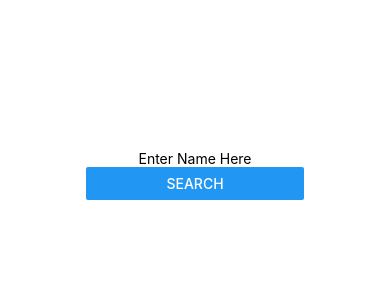
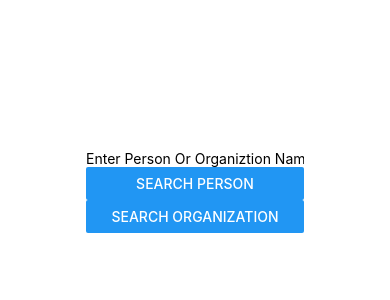
Before and after one commit to alexkhazzam/react-native, a React Native app: screen / in a window 390 px wide. Shown: the top 300 px of the page. Built offline with nearby package versions, Linux system fonts and the light colour scheme.

Commit message:
adding a show more button that displays person info

```diff
--- a/App.js
+++ b/App.js
@@ -18,6 +18,7 @@ export default function App() {
   const [requestHasError, setRequestHasError] = useState(false);
   const [showLoadingSpinner, setShowLoadingSpinner] = useState(false);
   const [isRequestDataDisplayed, setIsRequestDataDisplayed] = useState(false);
+  const [showAllPersonInfo, setShowAllPersonInfo] = useState(false);
   const [searchTextPlaceholder, setSearchTextPlaceholder] = useState(undefined);
   const [SEARCHTEXT, SETSEARCHTEXT] = useState(undefined);
   const [requestData, setRequestData] = useState([]);
@@ -45,20 +46,31 @@ export default function App() {
     };
   };
 
-  const requestHandler = async () => {
+  const requestHandler = async (organizationSearched) => {
     setShowLoadingSpinner(!showLoadingSpinner);
     setRequestData([]);
 
-    const result = await fetch(`https://npiregistry.cms.hhs.gov/api/?first_name=${
-      inputNameHandler().firstName
-    }&last_name=${inputNameHandler().lastName}&city=&lim
-      it=${20}&version=${2.1}`).catch((e) => {
+    let url = 'https://npiregistry.cms.hhs.gov/api/';
+
+    if (organizationSearched) {
+      url += `?organization_name=${SEARCHTEXT}&city=&lim
+      it=${20}&version=${2.1}`;
+    } else {
+      url += `?first_name=${inputNameHandler().firstName}&last_name=${
+        inputNameHandler().lastName
+      }&city=&lim
+        it=${20}&version=${2.1}`;
+    }
+    const result = await fetch(url).catch((e) => {
       errorHandler(e);
     });
 
     const resultData = await result.json().catch((e) => {
       errorHandler(e);
     });
+
+    console.log(url);
+    console.log(resultData);
 
     if (!requestHasError) {
       requestDataHandler(resultData);
@@ -69,9 +81,27 @@ export default function App() {
     const res = data.results;
     for (let i = 0; i < res.length; i++) {
       for (let k = 0; k < res[i].addresses.length; k++) {
+        const p = res[i].addresses[k];
+
+        const briefPersonSummary = {
+          ['First Name']: inputNameHandler().firstName,
+          ['Last Name']: inputNameHandler().lastName,
+          address_1: p.address_1,
+          state: p.state,
+          city: p.city,
+        };
+
+        delete p.address_1;
+        delete p.city;
+        delete p.state;
+
         setRequestData((data) => [
           ...data,
-          { key: Math.random().toString(), person: res[i].addresses[k] },
+          {
+            key: Math.random().toString(),
+            personSummary: p,
+            briefPersonSummary: briefPersonSummary,
+          },
         ]);
       }
     }
@@ -92,17 +122,29 @@ export default function App() {
     SETSEARCHTEXT(input);
   };
 
+  const showPersonInfoHandler = (e) => {
+    setShowAllPersonInfo(!showAllPersonInfo);
+    console.log(showAllPersonInfo);
+    e.stopPropgation();
+  };
+
   return (
     <View style={styles.container}>
       <View>
         <TextInput
           style={styles.textInput}
-          placeholder="Enter Name Here"
+          placeholder="Enter Person Or Organiztion Name"
           onChangeText={searchInputHandler}
           value={isRequestDataDisplayed ? '' : null}
         ></TextInput>
         <TouchableOpacity>
-          <Button title="Search" onPress={requestHandler} />
+          <Button title="Search Person" onPress={() => requestHandler(false)} />
+        </TouchableOpacity>
+        <TouchableOpacity>
+          <Button
+            title="Search Organization"
+            onPress={() => requestHandler(true)}
+          />
         </TouchableOpacity>
       </View>
       {requestHasError ? (
@@ -140,11 +182,32 @@ export default function App() {
             renderItem={(data) => (
               <View style={styles.result}>
                 <Image source={require('./assets/images/doctors-bag.png')} />
-                {Object.entries(data.item.person).map(([key, value]) => (
-                  <Text>
-                    <Text style={styles.resultItem}>{key}: </Text> {value}
-                  </Text>
+                {Object.entries(data.item.briefPersonSummary).map(
+                  ([key, value]) => (
+                    <View>
+                      <Text>
+                        <Text style={styles.resultItem}>{key}: </Text> {value}
+                      </Text>
+                    </View>
+                  )
+                )}
+                {Object.entries(data.item.personSummary).map(([key, value]) => (
+                  <View
+                    style={
+                      showAllPersonInfo
+                        ? { display: 'flex' }
+                        : { display: 'none' }
+                    }
+                  >
+                    <Text>
+                      <Text style={styles.resultItem}>{key}: </Text> {value}
+                    </Text>
+                  </View>
                 ))}
+                <Button
+                  title={showAllPersonInfo ? 'Show Less' : 'Show More'}
+                  onPress={(e) => showPersonInfoHandler(e)}
+                />
               </View>
             )}
           />
```
